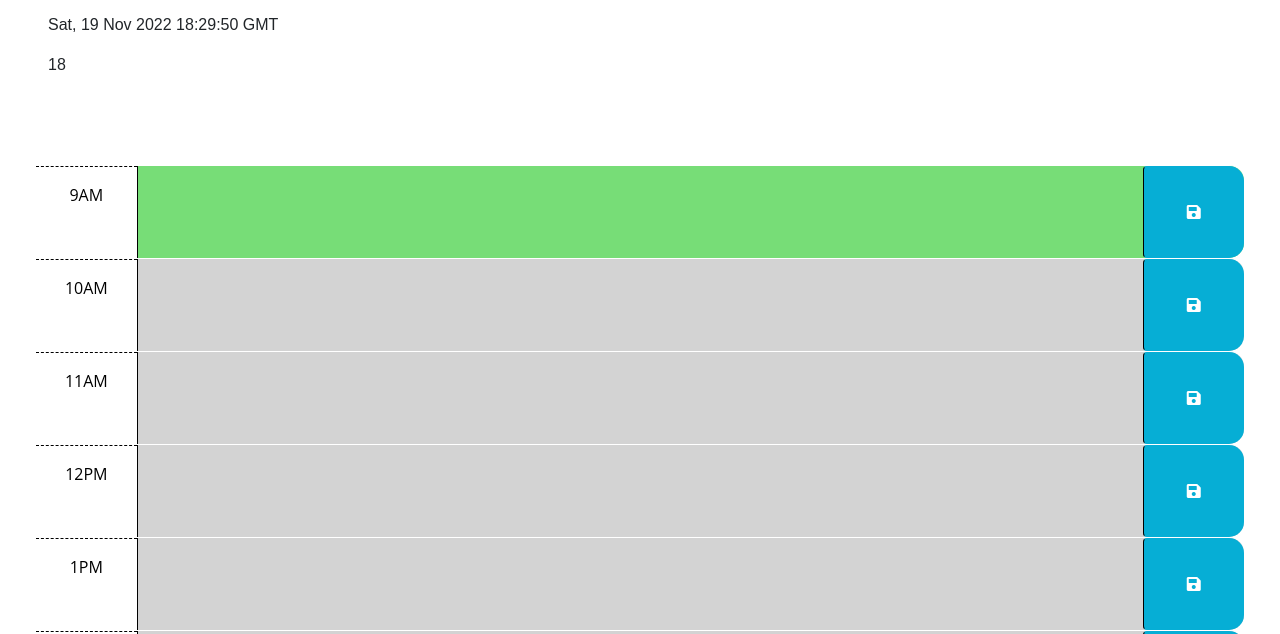
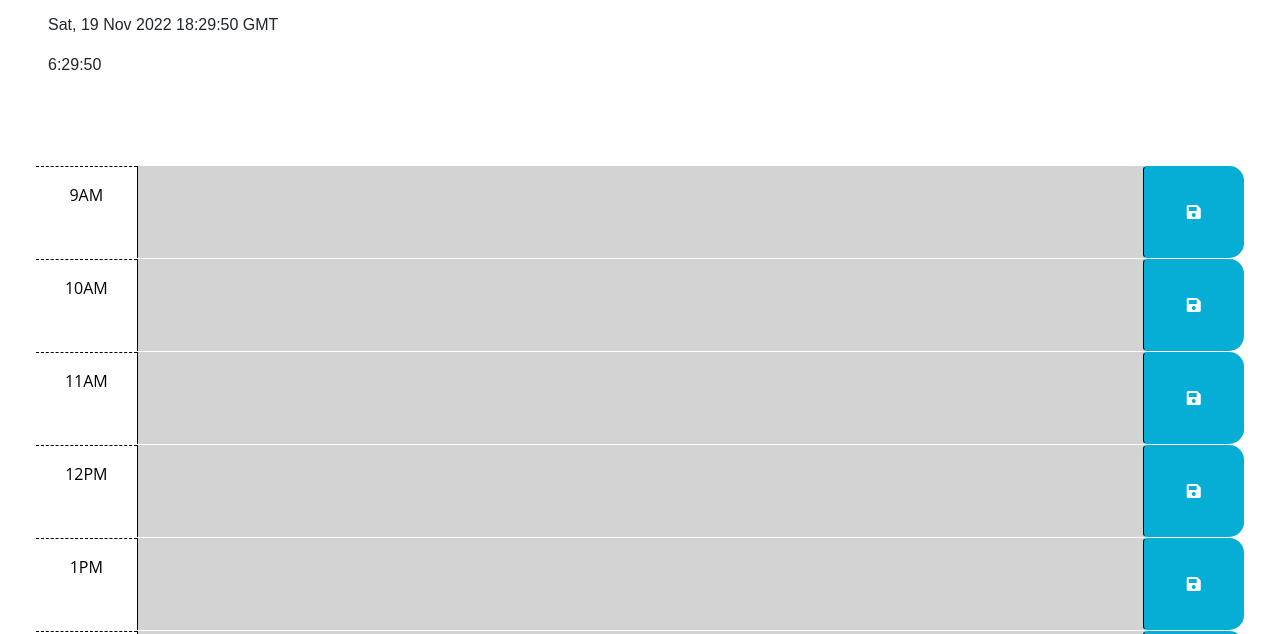
Before and after one commit to amerkulovic/day-planner, a plain HTML site: page Develop/index.html in a window 1280 px wide. Shown: the part 166-800 px from the top of the page. Drawn offline with nearby package versions, Linux system fonts and the light colour scheme.

Commit message:
fixed bug with a div

```diff
--- a/Develop/index.html
+++ b/Develop/index.html
@@ -21,7 +21,7 @@
       <p id="currentDay" class="lead"></p>
     </header>
     <div class="container-fluid px-5">
-      <div id="hour-9" class="row time-block">
+      <div id="hour-09" class="row time-block">
         <div class="col-2 col-md-1 hour text-center py-3">9AM</div>
         <textarea class="col-8 col-md-10 description" rows="3"> </textarea>
         <button class="btn saveBtn col-2 col-md-1" aria-label="save">
--- a/Develop/script.js
+++ b/Develop/script.js
@@ -4,22 +4,22 @@ let hour = dayjs().hour();
 let currentHour = dayjs().format("HH");
 
 $("#day").text(day);
-$("#timer").text(currentHour);
+$("#timer").text(time);
 
 let hoursArray = JSON.parse(localStorage.getItem("Hours")) || [];
 
 function init() {
-  let index = 0;
-  hoursArray.forEach((hourObject) => {
-    if ("hour-" + index === hourObject.parent) {
-      $(".description").text(hourObject.description);
-      console.log(hourObject);
-    }
-    index++;
-  });
+  // hoursArray.forEach((hourObject) => {
+  // let timeDiv = $("time-block").attr("id").split("-")[1];
+
+  //   if (timeDiv == hourObject.parent.split("-")[1]) {
+  //     $(".description").text(hourObject.description);
+  //   }
+  // });
 
   $(".time-block").each(function () {
     let timeDiv = $(this).attr("id").split("-")[1];
+    console.log(timeDiv);
 
     if (currentHour === timeDiv) {
       $(this).addClass("present");
@@ -41,7 +41,7 @@ $(function () {
       parent: $(this).closest(".time-block").attr("id"),
       description: $(this).siblings(".description").val(),
     };
-    console.log(hourObject.parent, hourObject.description);
+    console.log(hourObject.parent.split("-")[1], hourObject.description);
 
     hoursArray.push(hourObject);
 
@@ -50,12 +50,7 @@ $(function () {
   });
 
   init();
-  // TODO: Add code to apply the past, present, or future class to each time
-  // block by comparing the id to the current hour. HINTS: How can the id
-  // attribute of each time-block be used to conditionally add or remove the
-  // past, present, and future classes? How can Day.js be used to get the
-  // current hour in 24-hour time?
-  //
+
   // TODO: Add code to get any user input that was saved in localStorage and set
   // the values of the corresponding textarea elements. HINT: How can the id
   // attribute of each time-block be used to do this?
```
